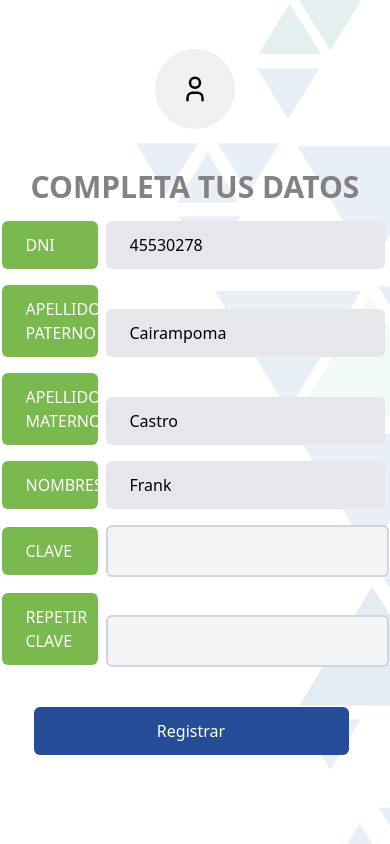
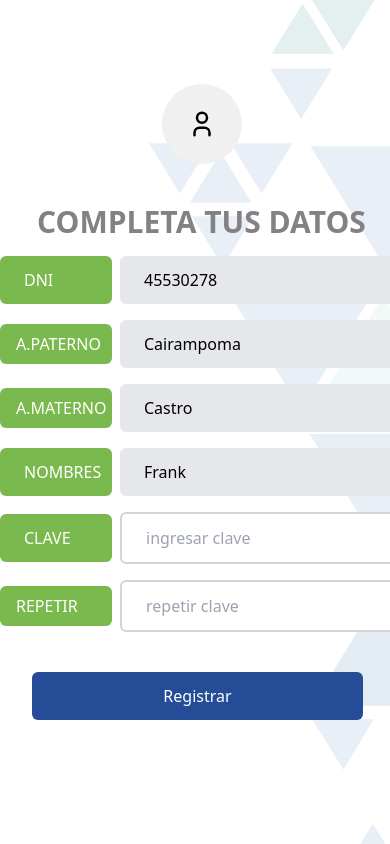
Before and after one commit to fralch/CrediClientVite, a Vue app: page /registrar in a window 390 px wide. Built offline with nearby package versions, Linux system fonts and the light colour scheme.

Commit message:
regristrar

```diff
--- a/src/views/Registro.vue
+++ b/src/views/Registro.vue
@@ -36,10 +36,10 @@
         </div>
 
         <div class="flex flex-col">
-          <div class="mt-4">
+          <div class="mt-4 flex items-center">
             <label
               for="dni"
-              class="bg-credi-green text-white px-6 py-3 rounded-md focus:outline-none inline-block md:w-48 md:px-4 md:py-2 w-24 sm:px-2 sm:py-1"
+              class="bg-credi-green text-white px-6 py-3 rounded-md focus:outline-none inline-block md:w-44 md:px-4 md:py-2 w-28 sm:px-2 sm:py-1"
             >
               DNI
             </label>
@@ -50,12 +50,18 @@
               readonly
             />
           </div>
-          <div class="mt-4">
+          <div class="mt-4 flex items-center">
             <label
-              for="dni"
-              class="bg-credi-green text-white px-6 py-3 rounded-md focus:outline-none inline-block md:w-48 md:px-4 md:py-2 w-24 sm:px-2 sm:py-1"
+              for="paterno"
+              class="bg-credi-green text-white px-6 py-3 rounded-md focus:outline-none inline-block md:w-44 md:px-4 md:py-2 w-28 sm:px-2 sm:py-1 hidden md:block"
             >
               APELLIDO PATERNO
+            </label>
+            <label
+              for="paterno"
+              class="bg-credi-green text-white px-4 py-2 rounded-md focus:outline-none inline-block w-28 sm:px-2 sm:py-1 md:hidden"
+            >
+              A.PATERNO
             </label>
             <input
               type="text"
@@ -64,12 +70,18 @@
               readonly
             />
           </div>
-          <div class="mt-4">
+          <div class="mt-4 flex items-center">
             <label
-              for="dni"
-              class="bg-credi-green text-white px-6 py-3 rounded-md focus:outline-none inline-block md:w-48 md:px-4 md:py-2 w-24 sm:px-2 sm:py-1"
+              for="materno"
+              class="bg-credi-green text-white px-6 py-3 rounded-md focus:outline-none inline-block md:w-48 md:px-4 md:py-2 w-24 sm:px-2 sm:py-1 hidden md:block"
             >
               APELLIDO MATERNO
+            </label>
+            <label
+              for="materno"
+              class="bg-credi-green text-white px-4 py-2 rounded-md focus:outline-none inline-block w-28 sm:px-2 sm:py-1 md:hidden"
+            >
+              A.MATERNO
             </label>
             <input
               type="text"
@@ -78,10 +90,10 @@
               readonly
             />
           </div>
-          <div class="mt-4">
+          <div class="mt-4 flex items-center">
             <label
-              for="dni"
-              class="bg-credi-green text-white px-6 py-3 rounded-md focus:outline-none inline-block md:w-48 md:px-4 md:py-2 w-24 sm:px-2 sm:py-1"
+              for="nombres"
+              class="bg-credi-green text-white px-6 py-3 rounded-md focus:outline-none inline-block md:w-48 md:px-4 md:py-2 w-28 sm:px-2 sm:py-1"
             >
               NOMBRES
             </label>
@@ -92,28 +104,36 @@
               readonly
             />
           </div>
-          <div class="mt-4">
+          <div class="mt-4 flex items-center">
             <label
               for="dni"
-              class="bg-credi-green text-white px-6 py-3 rounded-md focus:outline-none inline-block md:w-48 md:px-4 md:py-2 w-24 sm:px-2 sm:py-1"
+              class="bg-credi-green text-white px-6 py-3 rounded-md focus:outline-none inline-block md:w-48 md:px-4 md:py-2 w-28 sm:px-2 sm:py-1"
             >
               CLAVE
             </label>
             <input
               type="text"
-              class="input bg-gray-100 px-6 py-3 rounded-md focus:outline-none md:ml-8 ml-2 md:px-4 md:py-2 border-gray-300 border-2"
+              class="input px-6 py-3 rounded-md focus:outline-none md:ml-8 ml-2 md:px-4 md:py-2 border-gray-300 border-2"
+              placeholder="ingresar clave"
             />
           </div>
-          <div class="mt-4">
+          <div class="mt-4 flex items-center">
             <label
-              for="dni"
-              class="bg-credi-green text-white px-6 py-3 rounded-md focus:outline-none inline-block md:w-48 md:px-4 md:py-2 w-24 sm:px-2 sm:py-1"
+              for="paterno"
+              class="bg-credi-green text-white px-6 py-3 rounded-md focus:outline-none inline-block md:w-48 md:px-4 md:py-2 w-24 sm:px-2 sm:py-1 hidden md:block"
             >
               REPETIR CLAVE
             </label>
+            <label
+              for="paterno"
+              class="bg-credi-green text-white px-4 py-2 rounded-md focus:outline-none inline-block w-28 sm:px-2 sm:py-1 md:hidden"
+            >
+              REPETIR
+            </label>
             <input
               type="text"
-              class="input bg-gray-100 px-6 py-3 rounded-md focus:outline-none md:ml-8 ml-2 md:px-4 md:py-2 border-gray-300 border-2"
+              class="input px-6 py-3 rounded-md focus:outline-none md:ml-8 ml-2 md:px-4 md:py-2 border-gray-300 border-2"
+              placeholder="repetir clave"
             />
           </div>
 
```
